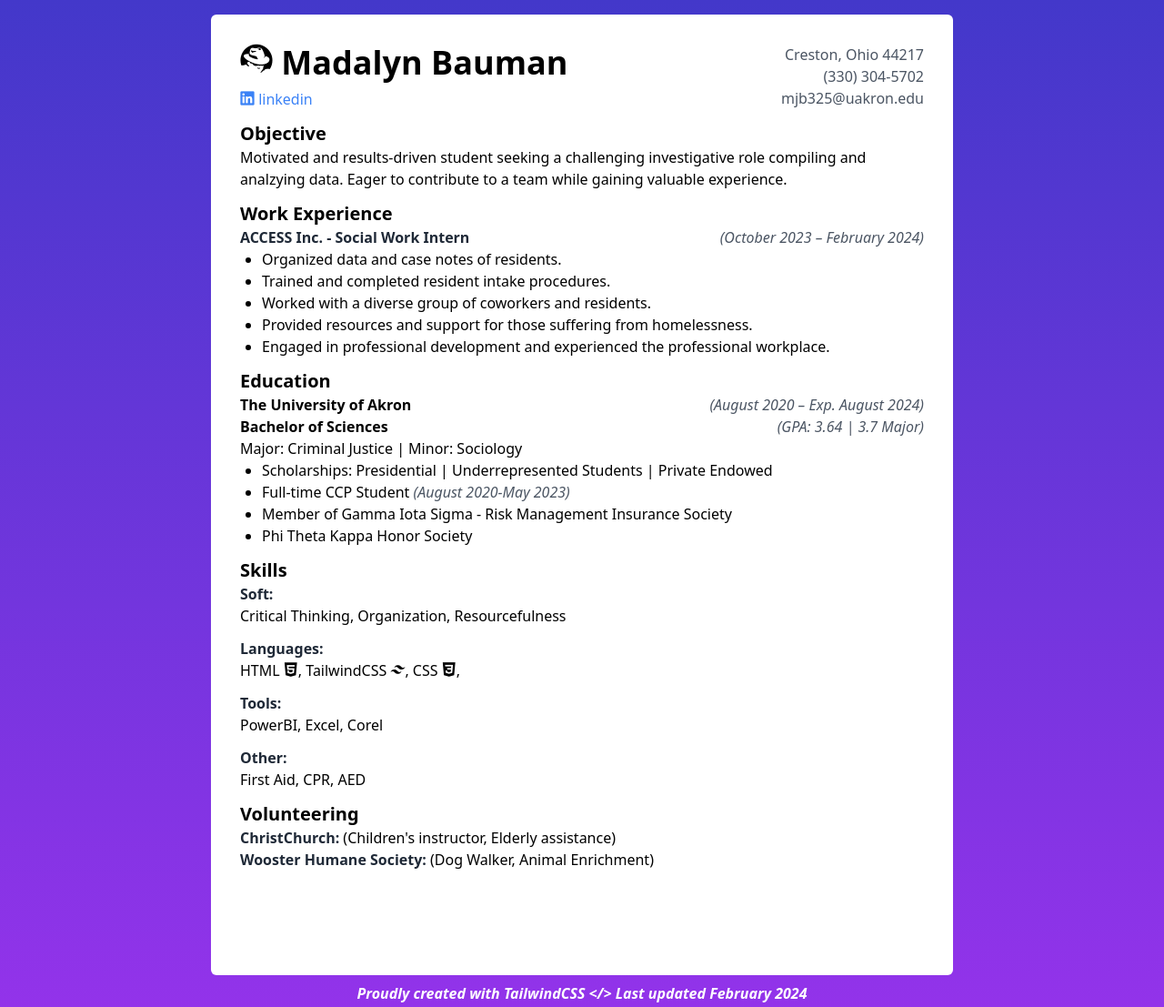
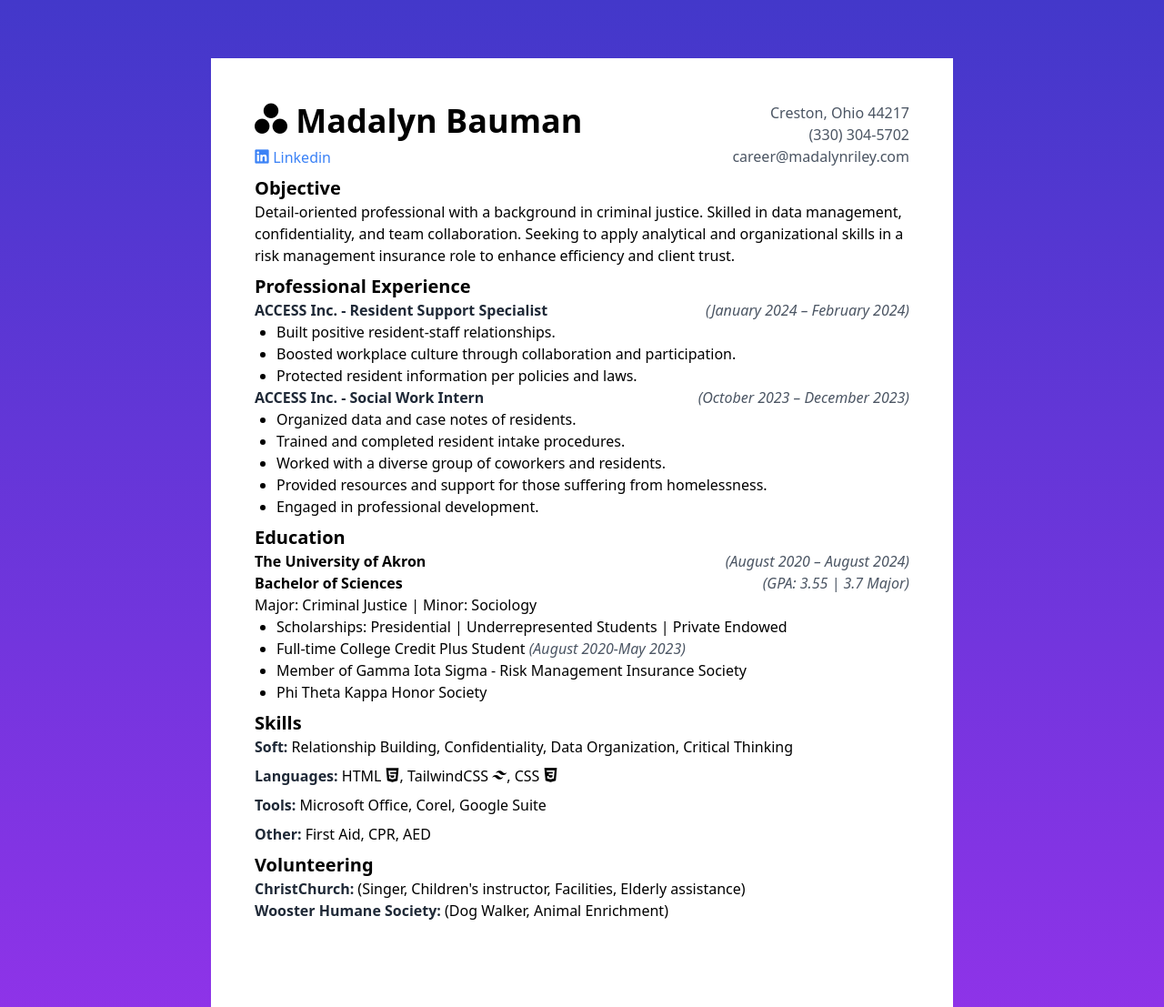
Before and after one commit to mads040205/Resume, a website: page index.html in a window 1280 px wide. Shown: the top 1107 px of the page at 91% size. Drawn offline with nearby package versions, Linux system fonts and the light colour scheme.

Commit message:
feat: initialize resume website with TailwindCSS, scripts, and styles
- Added package.json for project configuration and dependencies
- Implemented scripts for building, development, and cleaning
- Created scripts.js for email reveal functionality
- Added styles.css generated by TailwindCSS for styling the website

```diff
--- a/index.html
+++ b/index.html
@@ -1,50 +1,40 @@
 <!doctype html>
 
 <html lang="en">
-
   <head>
-
-    <meta charset="UTF-8">
-
-    <meta name="description" content="Criminal Justice Enthusiast">
-
-    <meta name="keywords" content="resume, cv, Madalyn Bauman, University of Akron, ACCESS, Criminal Justice, Sociology">
-
-    <meta name="viewport" content="width=device-width, initial-scale=1.0">
-
+    <meta charset="UTF-8" />
+    <meta name="description" content="Criminal Justice Enthusiast" />
+    <meta
+      name="keywords"
+      content="resume, cv, Madalyn Bauman, University of Akron, ACCESS, Criminal Justice, Sociology"
+    />
+    <meta name="viewport" content="width=device-width, initial-scale=1.0" />
     <title>Madalyn Bauman's Resume</title>
-
-    <link
-      href="style.css"
-      rel="stylesheet"
-    />
-
+    <link href="styles.css" rel="stylesheet" />
     <link
       href="https://cdn.jsdelivr.net/gh/devicons/devicon@v2.15.1/devicon.min.css"
       rel="stylesheet"
     />
-
   </head>
 
   <header class="text-white font-semibold italic print:hidden m-2">
   </header>
 
-  <body class="grid min-h-screen place-items-center bg-gradient-to-b from-indigo-700 to-purple-600 print:min-h-0">
-
+  <body
+    class="grid min-h-screen place-items-center bg-gradient-to-b from-indigo-700 to-purple-600 print:min-h-0"
+  >
     <main>
-
-      <div class="h-[11in] w-[8.5in] overflow-hidden rounded-md bg-white p-8 print:p-2">
-
+      <div
+        class="h-[11in] w-[8.5in] print:h-[10in] print:w-[7.5in] overflow-hidden bg-white p-[0.5in] m-[0.5in] print:p-0 print:m-0"
+      >
         <div class="flex justify-between">
-
           <div>
-
             <h1 class="print:text-3xl text-4xl print:mb-0.5 mb-2 font-bold">
-
               <a
-                href="https://madalynriley.com/Resume"
-                class="hover:underline nolink">
-                <i class="devicon-redhat-plain"></i>
+                href="https://resume.madalynriley.com"
+                class="hover:underline nolink"
+              >
+                <i class="devicon-julia-plain"></i>
                 Madalyn Bauman
               </a>
             </h1>
@@ -52,47 +42,61 @@
             <div class="text-left">
               <div class="print:flex print:flex-col">
                 <a
-                  href="https://www.linkedin.com/in/mbauman05/"
+                  href="https://www.linkedin.com/in/madalynriley/"
                   class="text-blue-500 hover:underline print:text-gray-600 mr-2 print:text-sm"
-                  target="_blank">
+                  target="_blank"
+                >
                   <i class="devicon-linkedin-plain"></i>
-                  linkedin
+                  Linkedin
                 </a>
-              <!--
-                <a
-                  href="https://github.com/nathan-d-r"
-                  class="text-blue-500 hover:underline print:text-gray-600 print:text-sm"
-                  target="_blank">
-                  <i class="devicon-github-original"></i>
-                  github
-                </a>
-              -->
               </div>
             </div>
           </div>
           <div class="text-right">
+            <p class="text-gray-600">Creston, Ohio 44217</p>
+            <p class="text-gray-600">(330) 304-5702</p>
+            <p class="text-gray-600">
+              <a href="mailto:career@madalynriley.com" class="nolink">
+                career@madalynriley.com
+              </a>
+            </p>
+          </div>
+        </div>
+        <h2 class="text-xl font-semibold mt-2">Objective</h2>
 
-            <p class="text-gray-600">Creston, Ohio 44217</p>
+        <div>
+          Detail-oriented professional with a background in criminal justice. Skilled in data management, confidentiality, and team collaboration. Seeking to apply analytical and organizational skills in a risk management insurance role to enhance efficiency and client trust.
+        </div>
+        <h2 class="text-xl font-semibold mt-2">Professional Experience</h2>
 
-            <p class="text-gray-600">(330) 304-5702</p>
+        <div>
 
-            <p class="text-gray-600">
-              <a href="mailto:mjb325@uakron.edu" class="nolink">
-                mjb325@uakron.edu
-              </a>
+          <div class="flex justify-between">
 
+            <p class="text-gray-800 font-semibold">
+              ACCESS Inc. - Resident Support Specialist
             </p>
+
+            <p class="text-gray-600 italic">(January 2024 – February 2024)</p>
 
           </div>
 
+          <ul class="list-disc pl-6">
+
+          <li>
+            Built positive resident-staff relationships.
+          </li>
+
+          <li>
+            Boosted workplace culture through collaboration and participation.
+          </li>
+
+          <li>
+            Protected resident information per policies and laws.
+          </li>
+
+          </ul>
         </div>
-        <h2 class="text-xl font-semibold mt-3">Objective</h2>
-
-        <div>
-          Motivated and results-driven student seeking a challenging investigative role compiling and analzying data. Eager to contribute to a team while gaining valuable experience.
-        </div>
-
-        <h2 class="text-xl font-semibold mt-3">Work Experience</h2>
 
         <div>
 
@@ -102,7 +106,7 @@
               ACCESS Inc. - Social Work Intern
             </p>
 
-            <p class="text-gray-600 italic">(October 2023 – February 2024)</p>
+            <p class="text-gray-600 italic">(October 2023 – December 2023)</p>
 
           </div>
 
@@ -125,28 +129,28 @@
             </li>
 
             <li>
-              Engaged in professional development and experienced the professional workplace.
+              Engaged in professional development.
             </li>
 
           </ul>
         </div>
 
         <!-- Education -->
-        <h2 class="text-xl font-semibold mt-3">Education</h2>
+        <h2 class="text-xl font-semibold mt-2">Education</h2>
 
         <div>
 
           <div class="flex justify-between">
 
               <p class="font-semibold">The University of Akron</p>
-              <p class="text-gray-600 italic">(August 2020 – Exp. August 2024)</p>
+              <p class="text-gray-600 italic">(August 2020 – August 2024)</p>
 
           </div>
 
           <div class="flex justify-between">
 
             <p class="font-semibold">Bachelor of Sciences</p>
-            <p class="text-gray-600 italic">(GPA: 3.64 | 3.7 Major)</p>
+            <p class="text-gray-600 italic">(GPA: 3.55 | 3.7 Major)</p>
 
           </div>
 
@@ -159,7 +163,7 @@
 
             <li>Scholarships: Presidential | Underrepresented Students | Private Endowed</li>
 
-            <li>Full-time CCP Student <span class="italic text-gray-600">(August 2020-May 2023)</span></li>
+            <li>Full-time College Credit Plus Student <span class="italic text-gray-600">(August 2020-May 2023)</span></li>
 
             <li>Member of Gamma Iota Sigma - Risk Management Insurance Society</li>
 
@@ -169,53 +173,47 @@
 
         </div>
 
-        <div class="mt-3">
-          <h2 class="text-xl font-semibold mt-3">Skills</h2>
+
+        <div class="mt-2">
+          <h2 class="text-xl font-semibold mt-2">Skills</h2>
         </div>
 
         <div>
-          <p class="text-gray-800 font-semibold">Soft:</p>
-
-          <p>
-            Critical Thinking, Organization, Resourcefulness
+          <p><span class="text-gray-800 font-semibold">Soft:</span>
+            Relationship Building, Confidentiality, Data Organization, Critical Thinking
           </p>
 
         </div>
 
-        <div class="mt-3">
+        <div class="mt-2">
 
           <!-- Programming/(Other) Languages-->
-          <p class="text-gray-800 font-semibold">Languages:</p>
+          <p><span class="text-gray-800 font-semibold">Languages:</span>
 
           <!-- Get devicons from https://devicon.dev/ -->
-          <p>
             HTML <i class="devicon-html5-plain"></i>,
             TailwindCSS <i class="devicon-tailwindcss-plain"></i>,
-            CSS <i class="devicon-css3-plain"></i>,
+            CSS <i class="devicon-css3-plain"></i>
           </p>
 
         </div>
 
-        <div class="mt-3">
+        <div class="mt-2">
 
-          <p class="text-gray-800 font-semibold">Tools:</p>
-
-          <p>
-            PowerBI, Excel, Corel
+          <p><span class="text-gray-800 font-semibold">Tools:</span>
+            Microsoft Office, Corel, Google Suite
           </p>
 
         </div>
 
-        <div class="mt-3">
-          <p class="text-gray-800 font-semibold">Other:</p>
-
-          <p>
+        <div class="mt-2">
+          <p><span class="text-gray-800 font-semibold">Other:</span>
             First Aid, CPR, AED
           </p>
 
         </div>
 
-        <h2 class="text-xl font-semibold mt-3">Volunteering</h2>
+        <h2 class="text-xl font-semibold mt-2">Volunteering</h2>
 
         <div>
 
@@ -223,7 +221,7 @@
 
             <p>
               <span class="font-semibold text-gray-800">ChristChurch:</span>
-              (Children's instructor, Elderly assistance)
+              (Singer, Children's instructor, Facilities, Elderly assistance)
             </p>
 
             <p>
@@ -246,10 +244,8 @@
       -->
     </main>
 
+    <footer class="text-white font-semibold italic print:hidden m-2">
+	    <!--Proudly created with TailwindCSS &lt;/&gt; Last updated November 2024-->
+    </footer>
   </body>
-
-  <footer class="text-white font-semibold italic print:hidden m-2">
-    Proudly created with TailwindCSS &lt;/&gt; Last updated February 2024
-  </footer>
-
 </html>
--- /dev/null
+++ b/scripts.js
@@ -0,0 +1,38 @@
+function revealEmail() {
+  // Email is encoded to prevent bot scraping
+  const parts = ['career', 'madalynriley', 'com'];
+  const email = parts[0] + '@' + parts[1] + '.' + parts[2];
+
+  const emailLink = document.getElementById('email-link');
+  const printEmail = document.getElementById('print-email');
+
+  // Always populate the print email span (even if not visible)
+  if (!printEmail.textContent) {
+    printEmail.textContent = email;
+  }
+
+  // First click: Show the email address
+  if (emailLink.textContent === 'Email Me') {
+    emailLink.textContent = email;
+    emailLink.style.transform = 'scale(1.05)';
+    setTimeout(() => {
+      emailLink.style.transform = 'scale(1)';
+    }, 200);
+  } else {
+    // Second click: Open email client
+    emailLink.href = 'mailto:' + email;
+    emailLink.onclick = null; // Remove click handler after second click
+    // Trigger the mailto link
+    window.location.href = 'mailto:' + email;
+  }
+}
+
+// Populate email for print on page load
+document.addEventListener('DOMContentLoaded', function() {
+  const parts = ['career', 'madalynriley', 'com'];
+  const email = parts[0] + '@' + parts[1] + '.' + parts[2];
+  const printEmail = document.getElementById('print-email');
+  if (printEmail) {
+    printEmail.textContent = email;
+  }
+});
--- a/tailwind.config.js
+++ b/tailwind.config.js
@@ -1,6 +1,10 @@
 /** @type {import('tailwindcss').Config} */
 module.exports = {
-  content: ['./index.html','styles.css', 'styles-i.css'],
+  content: [
+    './index.html',
+    './scripts.js',
+    './*.html'
+  ],
   theme: {
     extend: {},
   },
```
Also changed, not shown: package.json (added, +28 -0 lines), README.md, styles.css, 3 other files.
